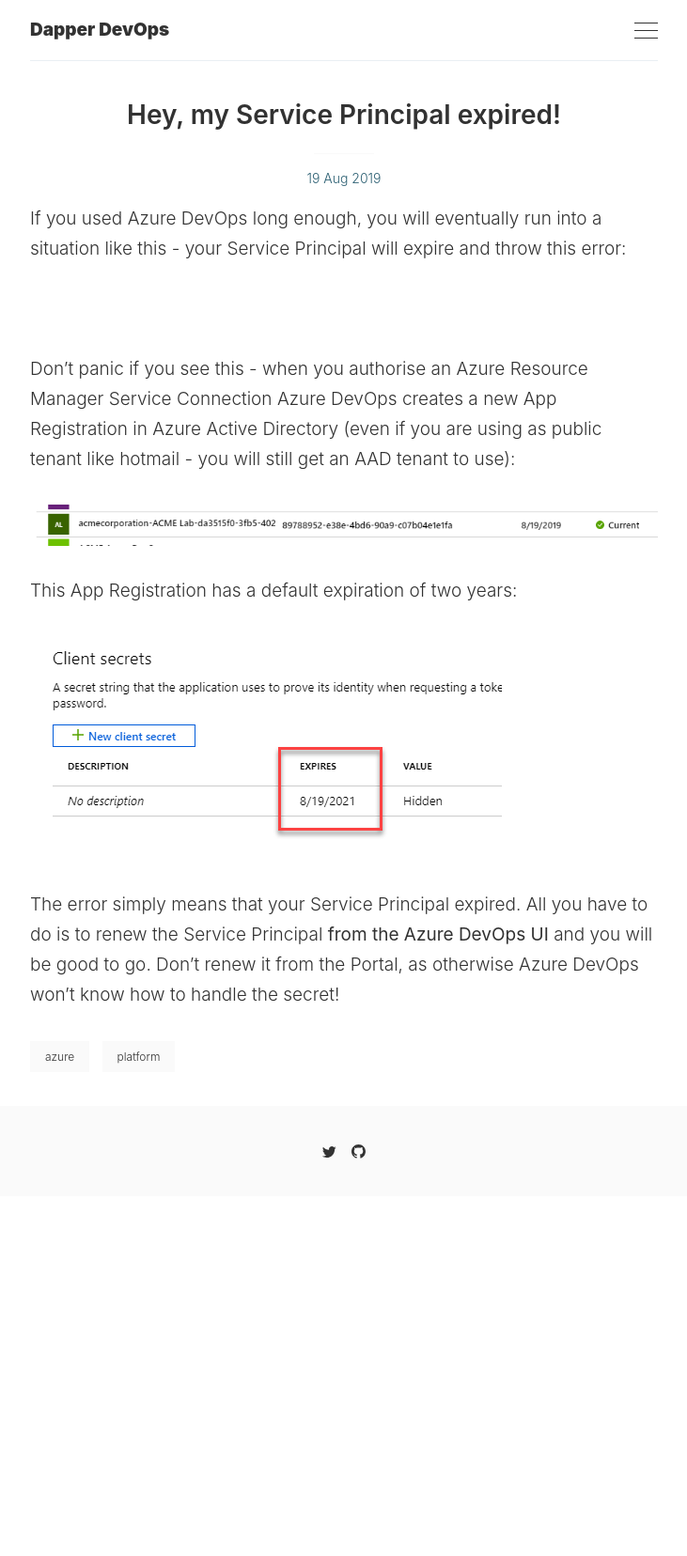
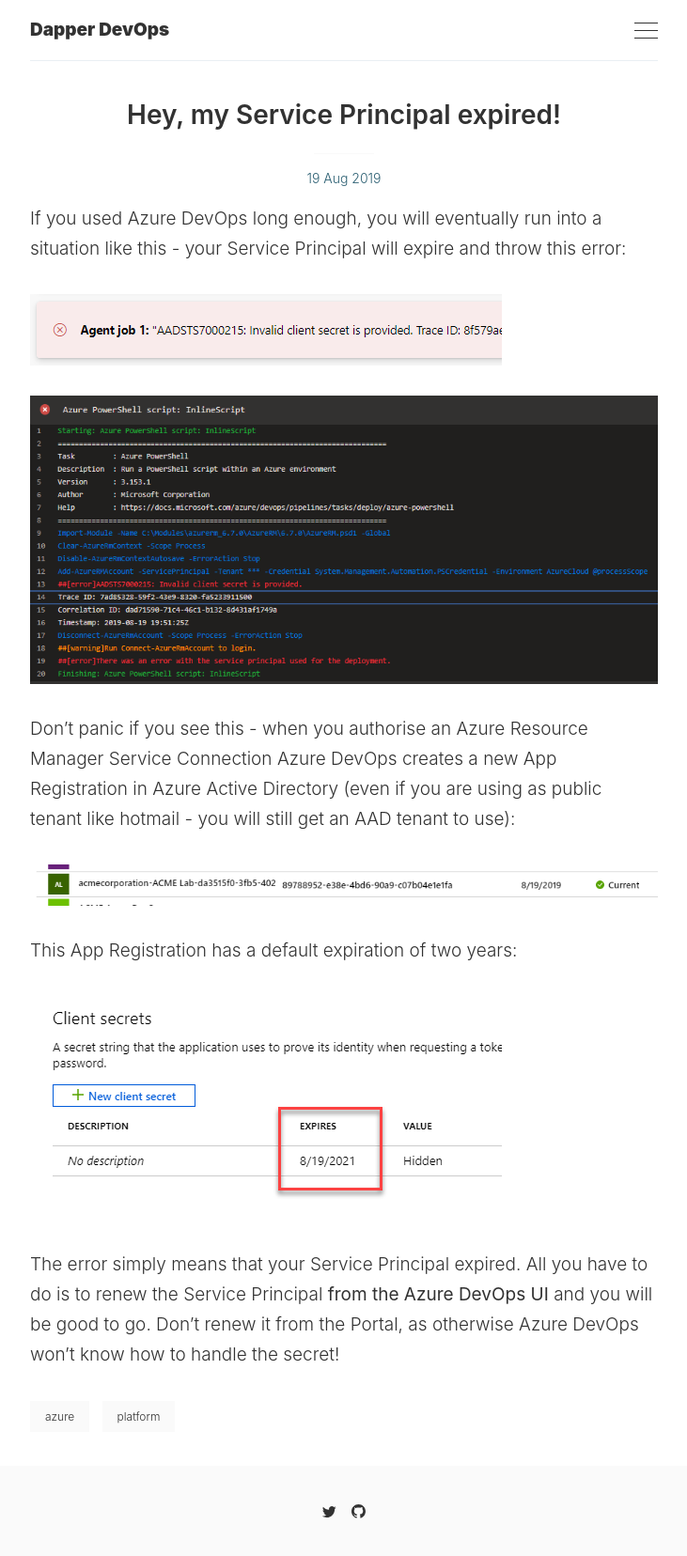
Before and after one commit to MattVSTS/mattvsts.github.io, a Jekyll site: the page built from _posts/2019-08-19-hey-my-service-principal-expired.md, in a window 1280 px wide. Shown: the whole page at 94% size, without its empty margins (274-1005 px from the left). Built offline with Jekyll 4.4.1, drawn with Linux system fonts in a browser that asks for light colours; comment, search, counter and statistics services are not loaded; before the commit the page ends 1273 px from its top, so only the background shows below that.

Commit message:
Hey, my Service Principal expired!

```diff
--- a/_posts/2019-08-19-hey-my-service-principal-expired.md
+++ b/_posts/2019-08-19-hey-my-service-principal-expired.md
@@ -5,9 +5,9 @@ tags: [azure, platform]
 ---
 If you used Azure DevOps long enough, you will eventually run into a situation like this - your Service Principal will expire and throw this error:
 
-![](images/posts/2019-08-19-20-55-34.png)
+![](/images/posts/2019-08-19-20-55-34.png)
 
-![](images/posts/2019-08-19-20-51-22.png)
+![](/images/posts/2019-08-19-20-51-22.png)
 
 Don't panic if you see this - when you authorise an Azure Resource Manager Service Connection Azure DevOps creates a new App Registration in Azure Active Directory (even if you are using as public tenant like hotmail - you will still get an AAD tenant to use):
 
```
